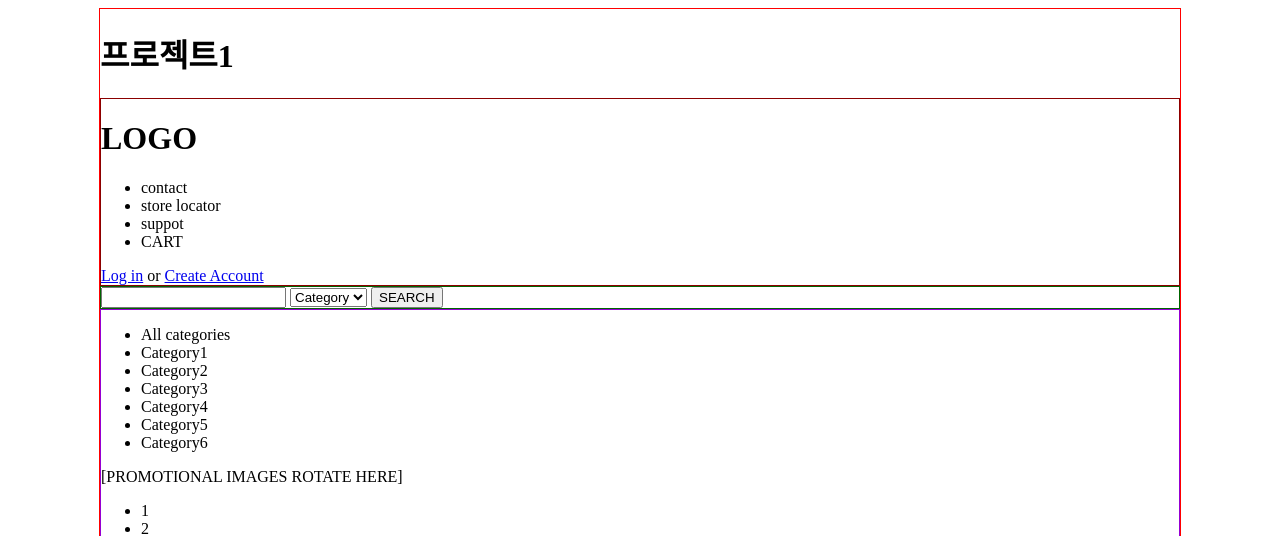
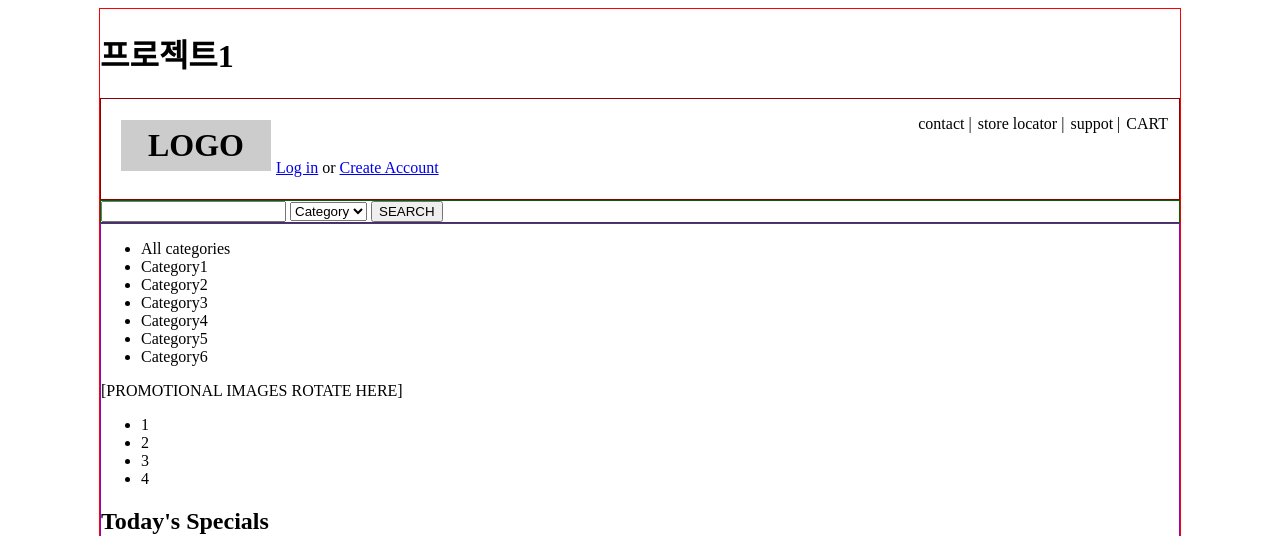
Before and after one commit to Yongheech/frontends, a FastAPI app: page /html/project1 in a window 1280 px wide. Shown: the top 536 px of the page. Run offline with FastAPI, Linux system fonts and the light colour scheme.

Commit message:
프로젝트 실습 - header : 로고, 퀵메뉴, 로그인메세지 배치

```diff
--- a/views/templates/html/10project1.html
+++ b/views/templates/html/10project1.html
@@ -10,7 +10,19 @@
        width: 1080px; margin: 0 auto;}
 
         /*header*/
-        header {border: 1px solid darkred;}
+        header {border: 1px solid darkred; height: 100px}
+
+        header h1 {background: #cccccc; width: 150px;
+                text-align: center; padding: 7px 0;
+                margin-left: 20px ;float: left }
+
+        header ul {list-style: none ; padding: 0; float: right; margin-right: 10px}
+        header ul li {display: inline-block; padding:0 1px;}
+        header ul li:after { content: ' |'}
+        header ul li:last-child:after { content: ''}
+
+        header div {float: left; margin-top: 60px ; margin-left:5px }
+        .clear { clear: both}
 
         /*nav*/
         nav {border: 1px solid darkgreen}
@@ -36,7 +48,7 @@
         <div ><a href="#">Log in</a> or
             <a href="#">Create Account</a></div>
     </header>
-    <nav>
+    <nav class="clear">
       <input type="text" name="search">
         <select name="findtype">
             <option>Category</option>
```
